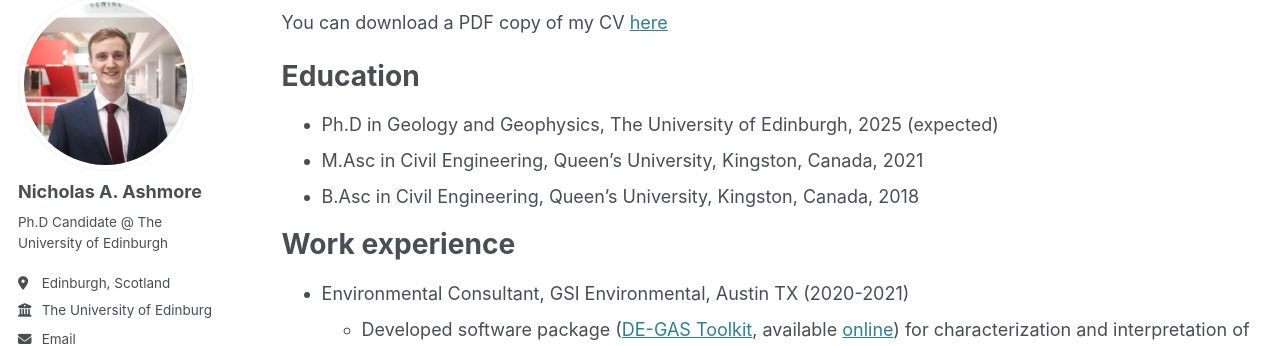
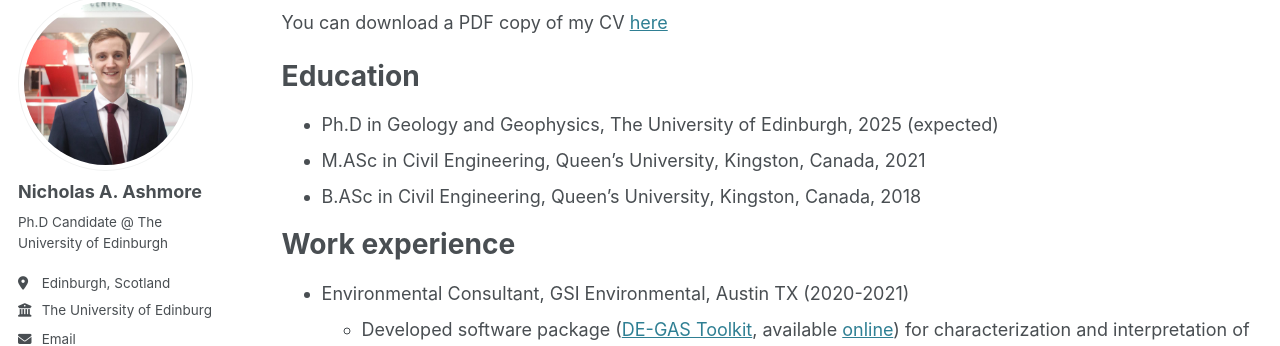
Before and after one commit to nashmore-edi/nashmore-edi.github.io, a Jekyll site: the page built from _pages/cv.md, in a window 1280 px wide and 900 px high, scrolled down 554 px. Shown: the part 110-456 px from the top of the window. Built offline with Jekyll 4.4.1, drawn with Linux system fonts in a browser that asks for light colours; some web fonts are replaced.

Commit message:
Typo fix in titles for education

```diff
--- a/_pages/cv.md
+++ b/_pages/cv.md
@@ -15,8 +15,8 @@ You can download a PDF copy of my CV [here](/files/Nicholas_Ashmore_CV.pdf){: .b
 Education
 ======
 * Ph.D in Geology and Geophysics, The University of Edinburgh, 2025 (expected)
-* M.Asc in Civil Engineering, Queen's University, Kingston, Canada, 2021
-* B.Asc in Civil Engineering, Queen's University, Kingston, Canada, 2018
+* M.ASc in Civil Engineering, Queen's University, Kingston, Canada, 2021
+* B.ASc in Civil Engineering, Queen's University, Kingston, Canada, 2018
 
 Work experience
 ======
```
